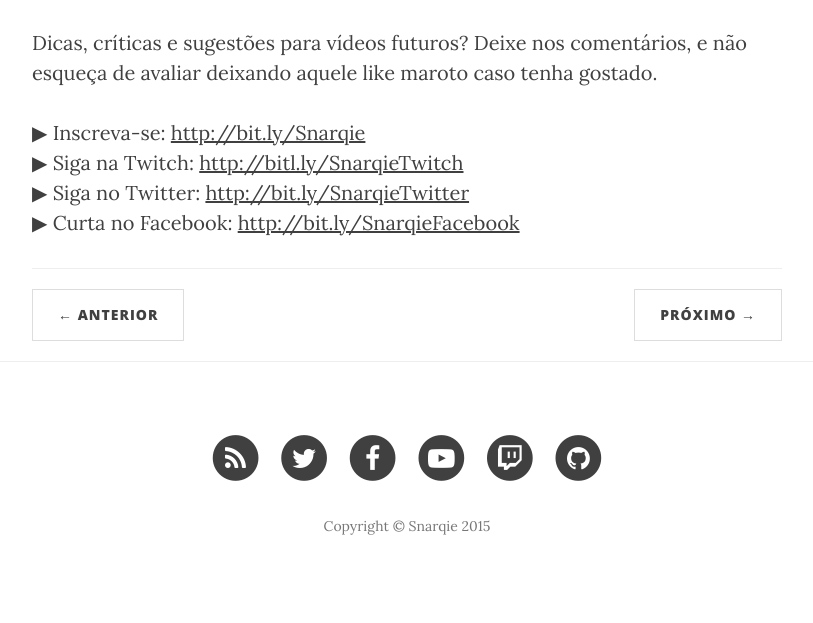
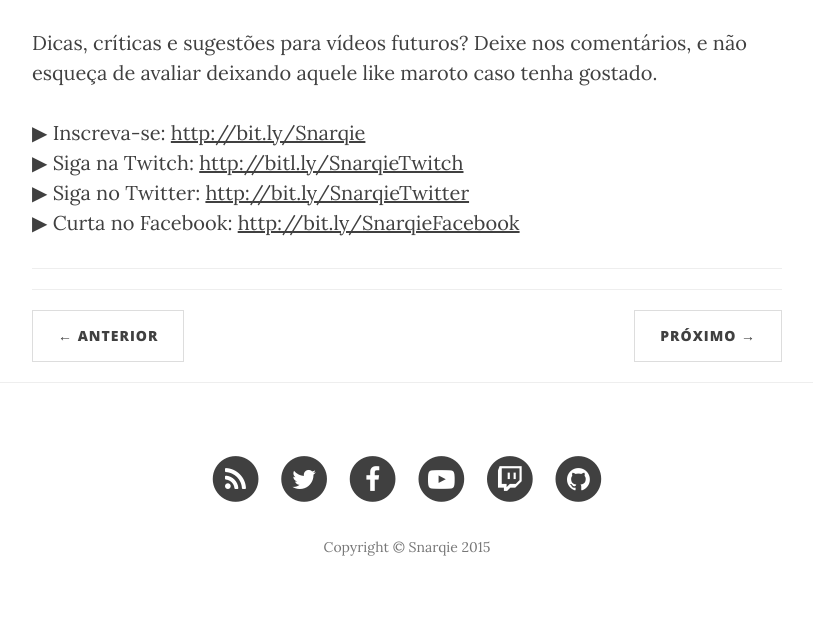
Before and after one commit to snarq/snarq.github.io, a Jekyll site: the page built from _posts/2014-11-04-warframe-o-inicio.md, in a window 1280 px wide. Shown: the part 886-1509 px from the top of the page, without its empty margins (233-1046 px from the left). Built offline with Jekyll 4.4.1, drawn with Linux system fonts in a browser that asks for light colours; nearby versions of some CDN libraries; comment, search, counter and statistics services are not loaded; before the commit the page ends 1488 px from its top, so only the background shows below that.

```diff
--- a/_layouts/post.html
+++ b/_layouts/post.html
@@ -59,6 +59,7 @@ layout: default
 					})();
 				</script>
 				<noscript>Please enable JavaScript to view the <a href="https://disqus.com/?ref_noscript" rel="nofollow">comments powered by Disqus.</a></noscript>
+                <hr>
                 <ul class="pager">
                     {% if page.previous.url %}
                     <li class="previous">
```
Also changed, not shown: other parts of _layouts/post.html (+1 -1 lines). Lines whose indentation alone changed are shown as unchanged.
